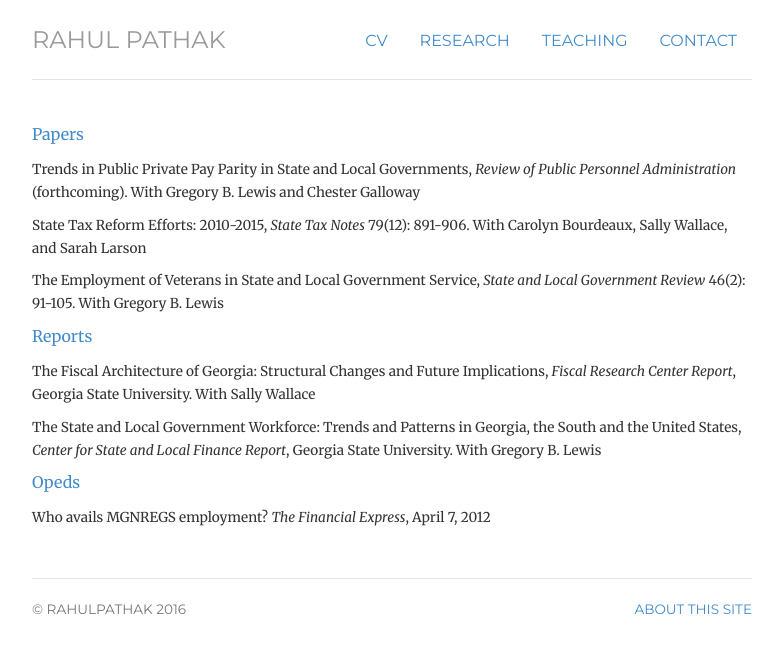
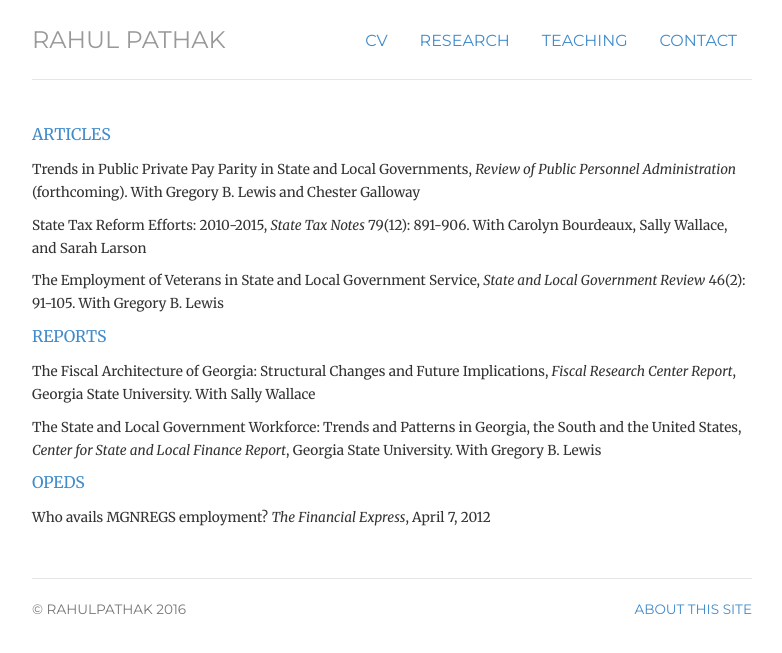
Before and after one commit to pathak-rahul/pathak-rahul.github.io, a Jekyll site: the page built from testing/index.html, in a window 1280 px wide. Shown: the top 653 px of the page, without its empty margins (248-1030 px from the left). Built offline with Jekyll 4.4.1, drawn with Linux system fonts in a browser that asks for light colours.

Commit message:
Update index.html

```diff
--- a/testing/index.html
+++ b/testing/index.html
@@ -11,19 +11,19 @@ title: research
 	<div itemscope itemtype="http://data-vocabulary.org/Person" class="col-sm-12">
 	</div>
 
-	<p class="text-primary">Papers</p>
+	<p class="text-primary">ARTICLES</p>
 <ul class="list-unstyled">
 
 	<p><li><small>Trends in Public Private Pay Parity in State and Local Governments, <em>Review of Public Personnel Administration</em> (forthcoming). With Gregory B. Lewis and Chester Galloway</small> </li></p>
 	<p><li><small>State Tax Reform Efforts: 2010-2015, <em> State Tax Notes </em> 79(12): 891-906. With Carolyn Bourdeaux, Sally Wallace, and Sarah Larson</small> </li></p>
 	<p><li><small>The Employment of Veterans in State and Local Government Service, <em>State and Local Government Review</em> 46(2): 91-105. With Gregory B. Lewis</small> </li></p>
 
-	<p class="text-primary">Reports</p>
+	<p class="text-primary">REPORTS</p>
 
 	<p><li><small>The Fiscal Architecture of Georgia: Structural Changes and Future Implications, <em>Fiscal Research Center Report</em>, Georgia State University. With Sally Wallace </small> </li></p>
 	<p><li><small>The State and Local Government Workforce: Trends and Patterns in Georgia, the South and the United States, <em>Center for State and Local Finance Report</em>, Georgia State University. With Gregory B. Lewis</small> </li></p>
 
-	<p class="text-primary">Opeds</p>
+	<p class="text-primary">OPEDS</p>
 
 	<p><li><small>Who avails MGNREGS employment? <em>The Financial Express</em>, April 7, 2012 </small> </li></p>
 
```
